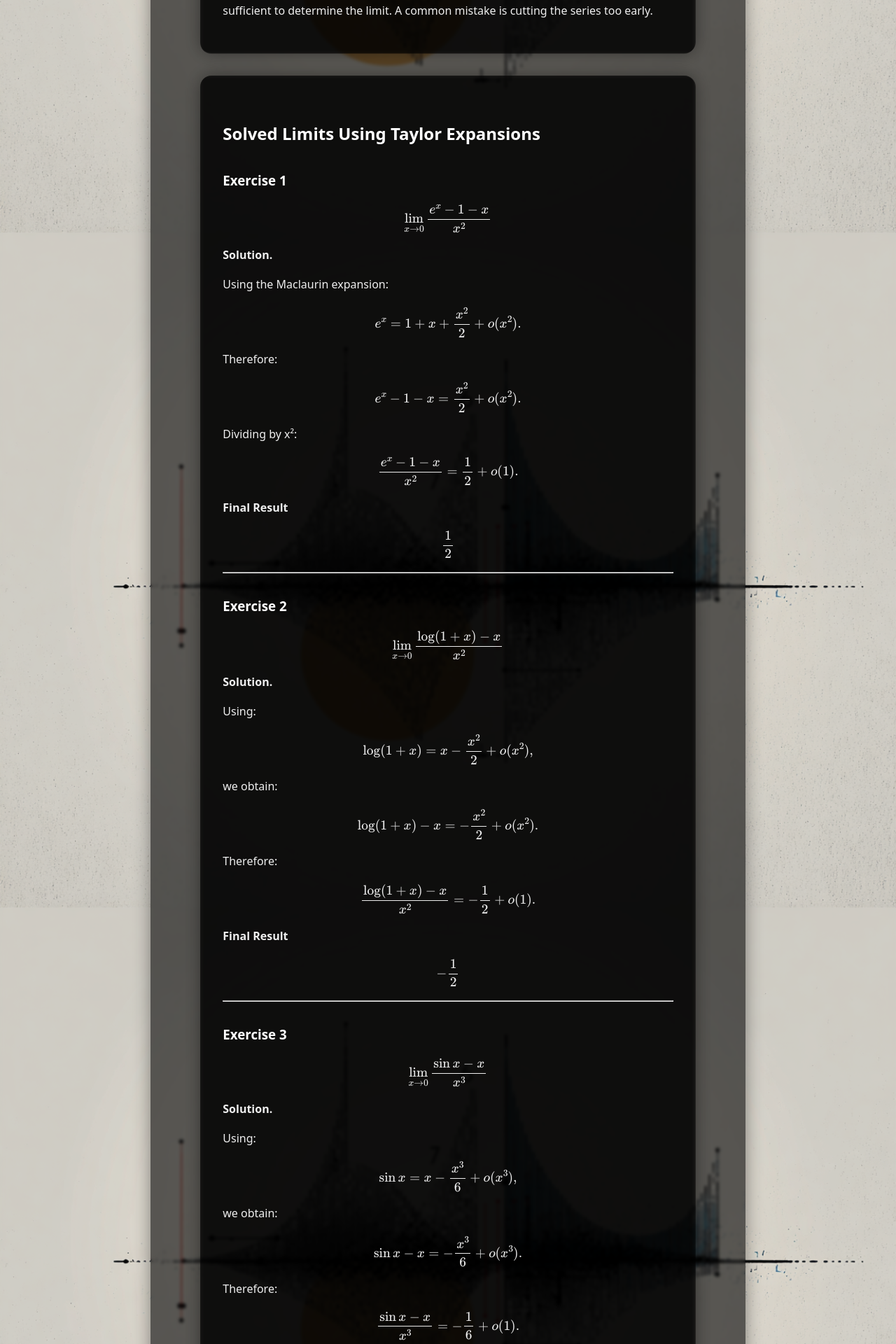
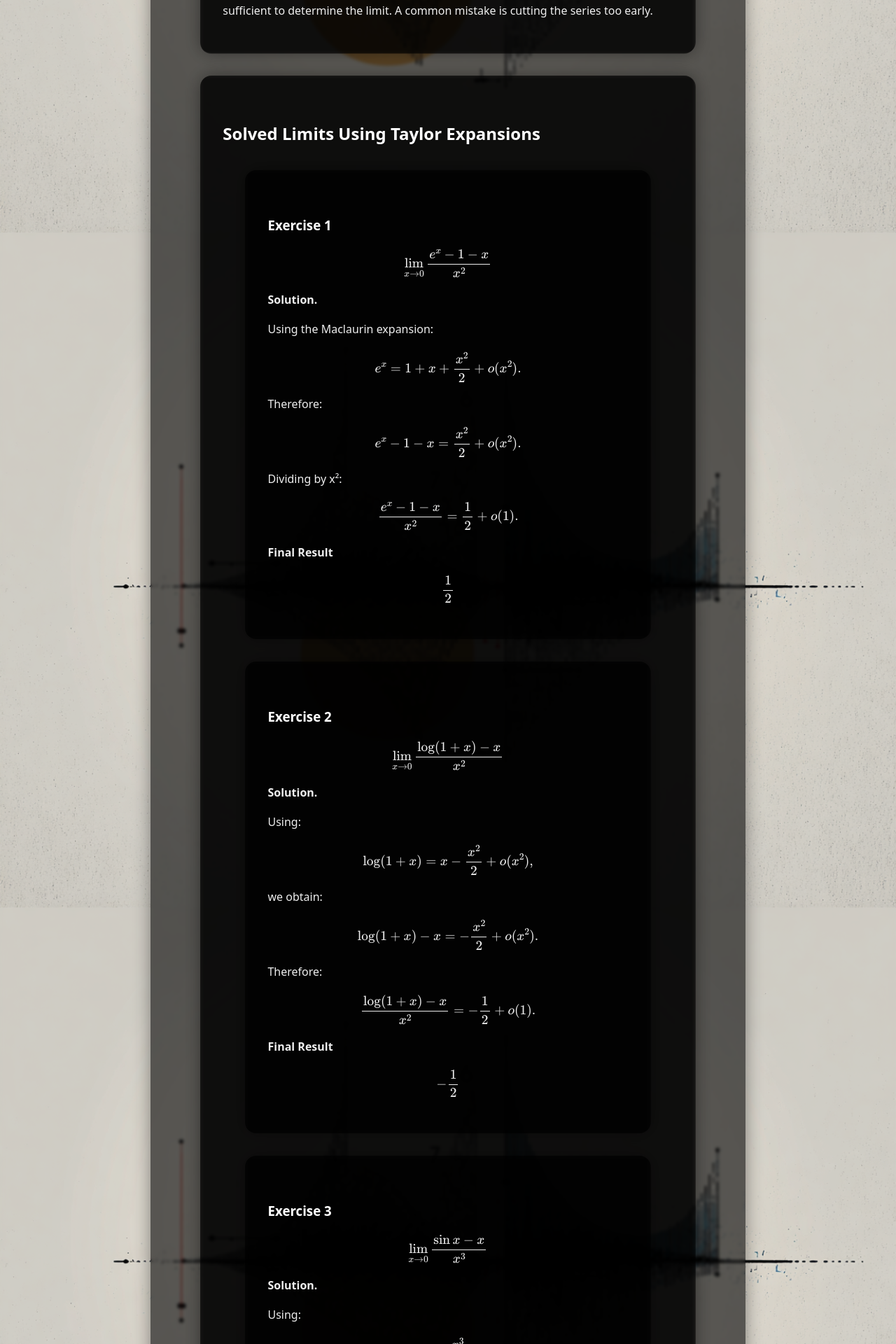
Before and after one commit to CesarePeli/Math_Physics_Logic, a Jekyll site: the page built from mathematics/calculus/limits/limits-taylor.md, in a window 1280 px wide. Shown: the part 1596-3516 px from the top of the page at 70% size. Built offline with Jekyll 4.4.1, drawn with Linux system fonts in a browser that asks for light colours.

Commit message:
Separate calculus exercises into blocks

```diff
--- a/mathematics/calculus/limits/limits-taylor.md
+++ b/mathematics/calculus/limits/limits-taylor.md
@@ -121,6 +121,8 @@
 
 ## Solved Limits Using Taylor Expansions
 
+<div class="content-box exercise-box" markdown="1">
+
 ### Exercise 1
 
 $$
@@ -159,7 +161,10 @@
 \frac{1}{2}
 $$
 
----
+
+</div>
+
+<div class="content-box exercise-box" markdown="1">
 
 ### Exercise 2
 
@@ -199,7 +204,10 @@
 -\frac{1}{2}
 $$
 
----
+
+</div>
+
+<div class="content-box exercise-box" markdown="1">
 
 ### Exercise 3
 
@@ -239,7 +247,10 @@
 -\frac{1}{6}
 $$
 
----
+
+</div>
+
+<div class="content-box exercise-box" markdown="1">
 
 ### Exercise 4
 
@@ -279,7 +290,10 @@
 \frac{1}{2}
 $$
 
----
+
+</div>
+
+<div class="content-box exercise-box" markdown="1">
 
 ### Exercise 5
 
@@ -327,7 +341,10 @@
 2
 $$
 
----
+
+</div>
+
+<div class="content-box exercise-box" markdown="1">
 
 ### Exercise 6
 
@@ -367,7 +384,10 @@
 \frac{1}{3}
 $$
 
----
+
+</div>
+
+<div class="content-box exercise-box" markdown="1">
 
 ### Exercise 7
 
@@ -449,7 +469,10 @@
 \text{The two-sided limit does not exist.}
 $$
 
----
+
+</div>
+
+<div class="content-box exercise-box" markdown="1">
 
 ### Exercise 8
 
@@ -503,7 +526,10 @@
 1
 $$
 
----
+
+</div>
+
+<div class="content-box exercise-box" markdown="1">
 
 ### Exercise 9
 
@@ -563,7 +589,10 @@
 -\frac{1}{2}
 $$
 
----
+
+</div>
+
+<div class="content-box exercise-box" markdown="1">
 
 ### Exercise 10
 
@@ -630,6 +659,9 @@
 0
 $$
 
+
+</div>
+
 </div>
 
 <div class="content-box">
```
